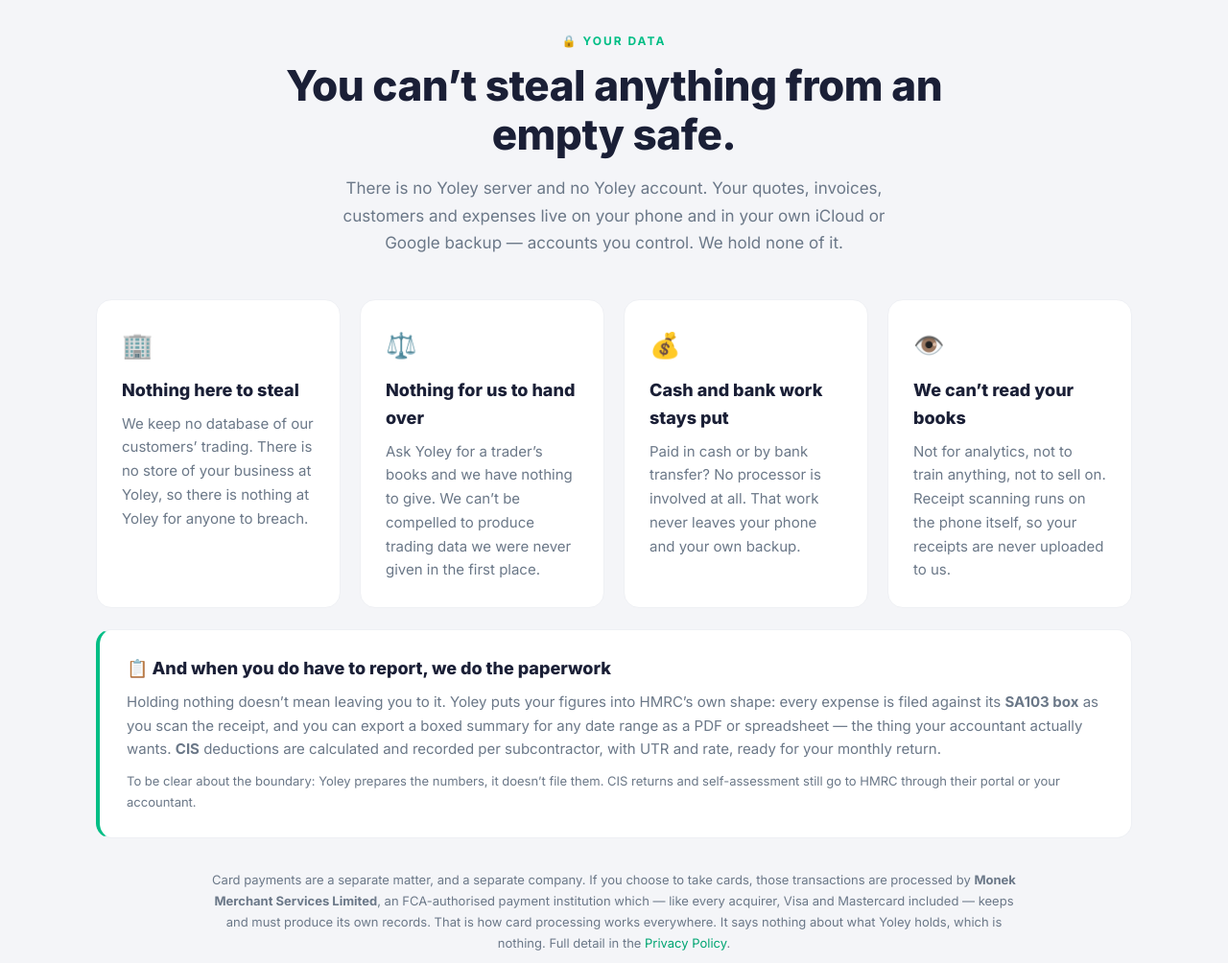
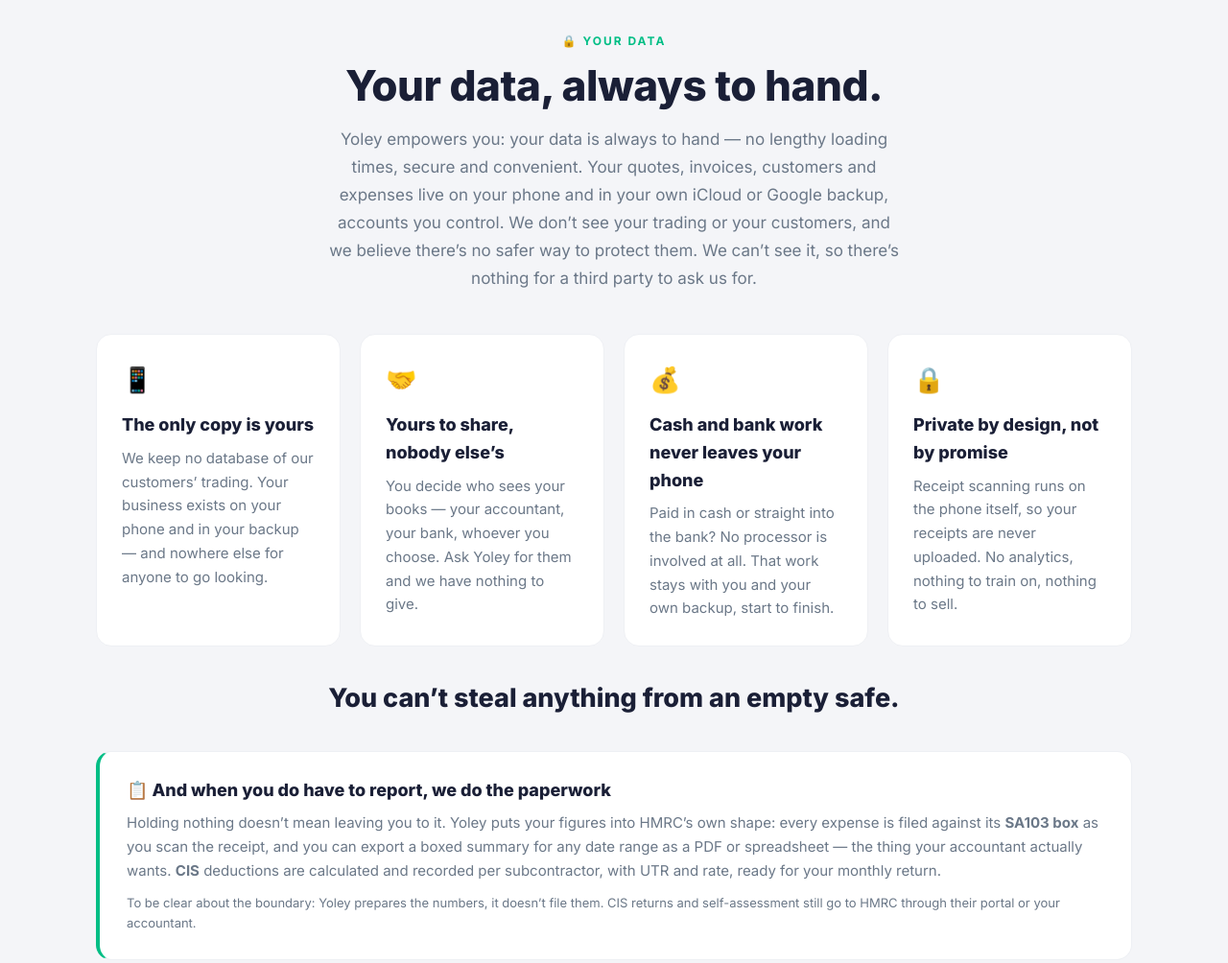
Before and after one commit to milescarroll-yoley/yoley-website, a plain HTML site: page index.html in a window 1280 px wide. Shown: the part 4380-5384 px from the top of the page at 96% size. Drawn offline with Linux system fonts and the light colour scheme.

Commit message:
Flip the data section positive; empty-safe line becomes the closer

```diff
--- a/index.html
+++ b/index.html
@@ -308,45 +308,49 @@
   </section>
 
   <!-- ===== YOUR DATA =====
-       Scope every claim here to YOLEY THE COMPANY. That is what makes them true:
-       there is no Yoley server and no Yoley account (see privacy-policy-android.html),
-       so Yoley holds nothing to breach and nothing to produce. Monek is a separate
-       company with its own regulatory duties — keep it a separate paragraph, and
-       do not let the two blur together. -->
+       Positive framing: lead with what the trader GAINS, close on the empty-safe line.
+       Every claim is scoped to YOLEY THE COMPANY — that is what makes them true. There
+       is no Yoley server and no Yoley account (see privacy-policy-android.html), so
+       Yoley holds nothing to breach and nothing to produce. Monek is a separate company
+       with its own regulatory duties: keep it a separate paragraph, never blurred in. -->
   <section class="ondevice" id="your-data" style="background:var(--light-grey); padding:80px 0;">
     <div class="container">
-      <div class="comparison-header reveal" style="text-align:center; max-width:720px; margin:0 auto 44px;">
+      <div class="comparison-header reveal" style="text-align:center; max-width:760px; margin:0 auto 44px;">
         <div class="section-tag">&#128274; Your data</div>
-        <h2 class="section-title">You can&rsquo;t steal anything from an empty safe.</h2>
-        <p class="section-subtitle">There is no Yoley server and no Yoley account. Your quotes, invoices, customers and expenses live on your phone and in your own iCloud or Google backup &mdash; accounts you control. We hold none of it.</p>
+        <h2 class="section-title">Your data, always to hand.</h2>
+        <p class="section-subtitle">Yoley empowers you: your data is always to hand &mdash; no lengthy loading times, secure and convenient. Your quotes, invoices, customers and expenses live on your phone and in your own iCloud or Google backup, accounts you control. We don&rsquo;t see your trading or your customers, and we believe there&rsquo;s no safer way to protect them. We can&rsquo;t see it, so there&rsquo;s nothing for a third party to ask us for.</p>
       </div>
       <div style="display:grid; grid-template-columns:repeat(auto-fit,minmax(250px,1fr)); gap:20px; max-width:1080px; margin:0 auto;">
         <div class="reveal reveal-delay-1" style="background:#fff; border:1px solid #eef0f4; border-radius:16px; padding:26px;">
-          <div style="font-size:26px; margin-bottom:12px;">&#127970;</div>
-          <h3 style="font-size:18px; font-weight:800; color:var(--navy); margin-bottom:8px;">Nothing here to steal</h3>
-          <p style="font-size:15px; line-height:1.65; color:var(--mid-text);">We keep no database of our customers&rsquo; trading. There is no store of your business at Yoley, so there is nothing at Yoley for anyone to breach.</p>
+          <div style="font-size:26px; margin-bottom:12px;">&#128241;</div>
+          <h3 style="font-size:18px; font-weight:800; color:var(--navy); margin-bottom:8px;">The only copy is yours</h3>
+          <p style="font-size:15px; line-height:1.65; color:var(--mid-text);">We keep no database of our customers&rsquo; trading. Your business exists on your phone and in your backup &mdash; and nowhere else for anyone to go looking.</p>
         </div>
         <div class="reveal reveal-delay-2" style="background:#fff; border:1px solid #eef0f4; border-radius:16px; padding:26px;">
-          <div style="font-size:26px; margin-bottom:12px;">&#9878;&#65039;</div>
-          <h3 style="font-size:18px; font-weight:800; color:var(--navy); margin-bottom:8px;">Nothing for us to hand over</h3>
-          <p style="font-size:15px; line-height:1.65; color:var(--mid-text);">Ask Yoley for a trader&rsquo;s books and we have nothing to give. We can&rsquo;t be compelled to produce trading data we were never given in the first place.</p>
+          <div style="font-size:26px; margin-bottom:12px;">&#129309;</div>
+          <h3 style="font-size:18px; font-weight:800; color:var(--navy); margin-bottom:8px;">Yours to share, nobody else&rsquo;s</h3>
+          <p style="font-size:15px; line-height:1.65; color:var(--mid-text);">You decide who sees your books &mdash; your accountant, your bank, whoever you choose. Ask Yoley for them and we have nothing to give.</p>
         </div>
         <div class="reveal reveal-delay-3" style="background:#fff; border:1px solid #eef0f4; border-radius:16px; padding:26px;">
           <div style="font-size:26px; margin-bottom:12px;">&#128176;</div>
-          <h3 style="font-size:18px; font-weight:800; color:var(--navy); margin-bottom:8px;">Cash and bank work stays put</h3>
-          <p style="font-size:15px; line-height:1.65; color:var(--mid-text);">Paid in cash or by bank transfer? No processor is involved at all. That work never leaves your phone and your own backup.</p>
+          <h3 style="font-size:18px; font-weight:800; color:var(--navy); margin-bottom:8px;">Cash and bank work never leaves your phone</h3>
+          <p style="font-size:15px; line-height:1.65; color:var(--mid-text);">Paid in cash or straight into the bank? No processor is involved at all. That work stays with you and your own backup, start to finish.</p>
         </div>
         <div class="reveal reveal-delay-4" style="background:#fff; border:1px solid #eef0f4; border-radius:16px; padding:26px;">
-          <div style="font-size:26px; margin-bottom:12px;">&#128065;&#65039;</div>
-          <h3 style="font-size:18px; font-weight:800; color:var(--navy); margin-bottom:8px;">We can&rsquo;t read your books</h3>
-          <p style="font-size:15px; line-height:1.65; color:var(--mid-text);">Not for analytics, not to train anything, not to sell on. Receipt scanning runs on the phone itself, so your receipts are never uploaded to us.</p>
+          <div style="font-size:26px; margin-bottom:12px;">&#128274;</div>
+          <h3 style="font-size:18px; font-weight:800; color:var(--navy); margin-bottom:8px;">Private by design, not by promise</h3>
+          <p style="font-size:15px; line-height:1.65; color:var(--mid-text);">Receipt scanning runs on the phone itself, so your receipts are never uploaded. No analytics, nothing to train on, nothing to sell.</p>
         </div>
       </div>
-      <div class="reveal" style="max-width:1080px; margin:22px auto 0; background:#fff; border:1px solid #eef0f4; border-left:4px solid var(--teal); border-radius:16px; padding:26px 28px;">
+
+      <p class="reveal" style="max-width:1080px; margin:36px auto 0; text-align:center; font-size:clamp(20px,2.6vw,27px); font-weight:800; line-height:1.35; color:var(--navy);">You can&rsquo;t steal anything from an empty safe.</p>
+
+      <div class="reveal" style="max-width:1080px; margin:36px auto 0; background:#fff; border:1px solid #eef0f4; border-left:4px solid var(--teal); border-radius:16px; padding:26px 28px;">
         <h3 style="font-size:18px; font-weight:800; color:var(--navy); margin-bottom:8px;">&#128203; And when you do have to report, we do the paperwork</h3>
         <p style="font-size:15px; line-height:1.65; color:var(--mid-text); margin-bottom:10px;">Holding nothing doesn&rsquo;t mean leaving you to it. Yoley puts your figures into HMRC&rsquo;s own shape: every expense is filed against its <strong>SA103 box</strong> as you scan the receipt, and you can export a boxed summary for any date range as a PDF or spreadsheet &mdash; the thing your accountant actually wants. <strong>CIS</strong> deductions are calculated and recorded per subcontractor, with UTR and rate, ready for your monthly return.</p>
         <p style="font-size:13px; line-height:1.65; color:var(--mid-text);">To be clear about the boundary: Yoley prepares the numbers, it doesn&rsquo;t file them. CIS returns and self-assessment still go to HMRC through their portal or your accountant.</p>
       </div>
+
       <p style="max-width:840px; margin:32px auto 0; text-align:center; font-size:13px; line-height:1.7; color:var(--mid-text);">Card payments are a separate matter, and a separate company. If you choose to take cards, those transactions are processed by <strong>Monek Merchant Services Limited</strong>, an FCA-authorised payment institution which &mdash; like every acquirer, Visa and Mastercard included &mdash; keeps and must produce its own records. That is how card processing works everywhere. It says nothing about what Yoley holds, which is nothing. Full detail in the <a href="privacy-policy.html" style="color:var(--teal-dark);">Privacy Policy</a>.</p>
     </div>
   </section>
```
